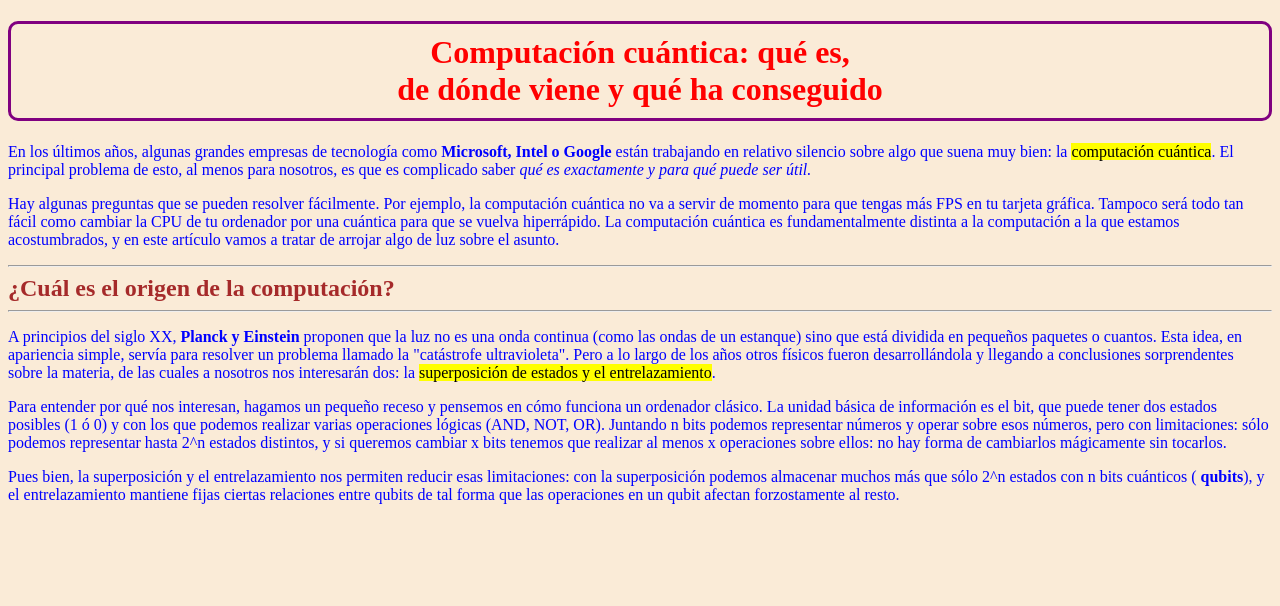
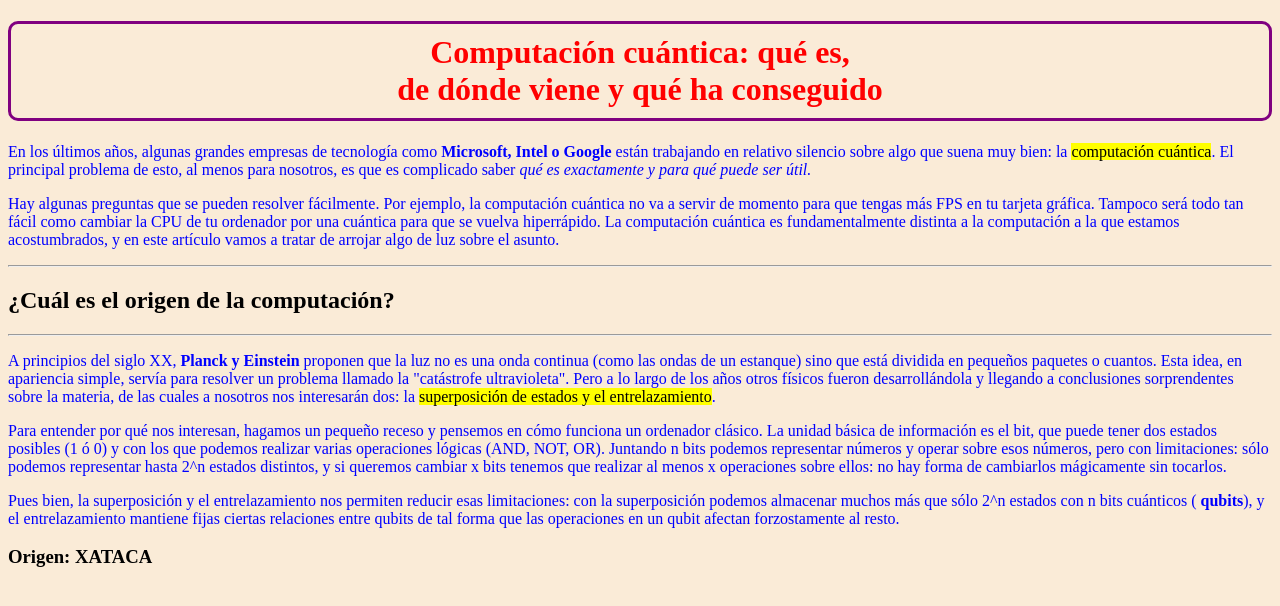
Before and after one commit to LuisGarciaVillena/Tarea-3, a plain HTML site: page index.html in a window 1280 px wide. Drawn offline with Linux system fonts and the light colour scheme.

Commit message:
Update index.html

```diff
--- a/index.html
+++ b/index.html
@@ -18,7 +18,11 @@
          </p>
 
          <hr>
-         <hr2><b>¿Cuál es el origen de la computación?</b></hr2>
+
+         <h2>
+            <b>¿Cuál es el origen de la computación?</b>
+        </h2>
+
          <hr>
 
          <p>
@@ -33,5 +37,9 @@
             Pues bien, la superposición y el entrelazamiento nos permiten reducir esas limitaciones: con la superposición podemos almacenar muchos más que sólo 2^n estados con n bits cuánticos (<b> qubits</b>), y el entrelazamiento mantiene fijas ciertas relaciones entre qubits de tal forma que las operaciones en un qubit afectan forzostamente al resto.
          </p>
 
+         <h3>
+            Origen: XATACA
+         </h3>
+
     </body>
 </html>
```
